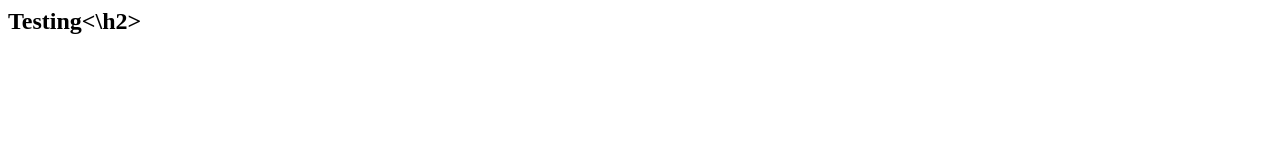
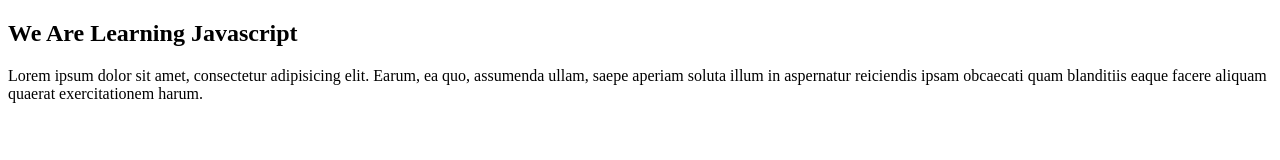
Before and after one commit to milezvictor/js_tutorial, a plain HTML site: page index.html in a window 1280 px wide. Drawn offline with Linux system fonts and the light colour scheme.

Commit message:
Modified Index Page!

```diff
--- a/index.html
+++ b/index.html
@@ -1 +1,15 @@
-<h2>Testing<\h2>
+<!DOCTYPE html>
+<html lang="en">
+<head>
+    <meta charset="UTF-8">
+    <meta name="viewport" content="width=device-width, initial-scale=1.0">
+    <title>JS Tutorial Repo</title>
+</head>
+<body>
+    <h2>We Are Learning Javascript</h2>
+    <p>
+        Lorem ipsum dolor sit amet, consectetur adipisicing elit. Earum, ea quo, assumenda ullam, saepe aperiam soluta
+        illum in aspernatur reiciendis ipsam obcaecati quam blanditiis eaque facere aliquam quaerat exercitationem harum.
+    </p>
+</body>
+</html>
```
